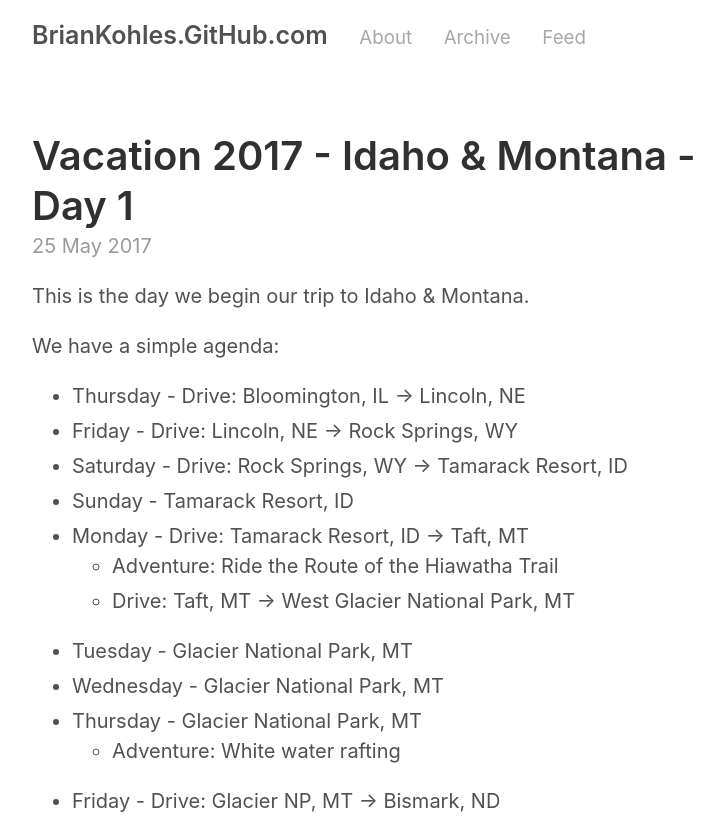
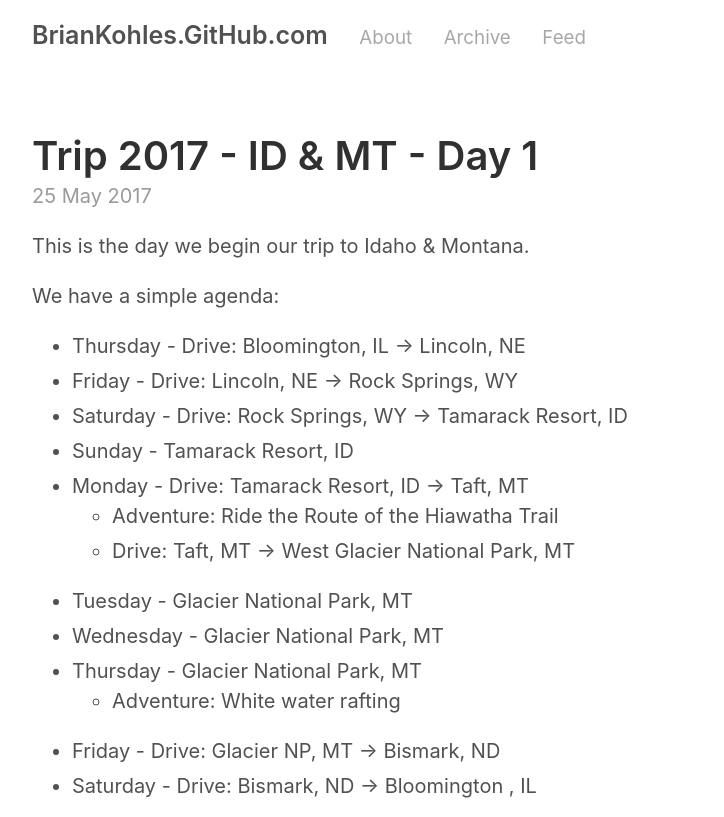
Before and after one commit to briankohles/briankohles.github.io, a Jekyll site: the page built from _posts/2017-05-25-Trip-ID-to-MT.md, in a window 1280 px wide, cut to the strip 0-817 px from the top of the page. Shown: the whole strip, without its empty margins (258-982 px from the left). Built offline with Jekyll 4.4.1, drawn with Linux system fonts in a browser that asks for light colours; some of the changed text lies outside the part shown.

Commit message:
working on post format

```diff
--- a/_layouts/post.html
+++ b/_layouts/post.html
@@ -7,6 +7,8 @@
   <time datetime="{{ page.date | date_to_xmlschema }}" class="post-date">{{ page.date | date_to_string }}</time>
   {{ content }}
 </article>
+
+Categories: {{ page.categories }}
 
 {% if site.related_posts != empty %}
 <aside class="related">
--- a/_posts/2017-05-25-Trip-ID-to-MT.md
+++ b/_posts/2017-05-25-Trip-ID-to-MT.md
@@ -1,9 +1,9 @@
 ---
 layout: post
-title: Vacation 2017 - Idaho & Montana - Day 1
+title: Trip 2017 - ID & MT - Day 1
 date: 2017-05-25
 author: Brian Kohles
-category: trip-2017-05
+categories: trip-2017-05
 ---
 
 This is the day we begin our trip to Idaho & Montana.
```
